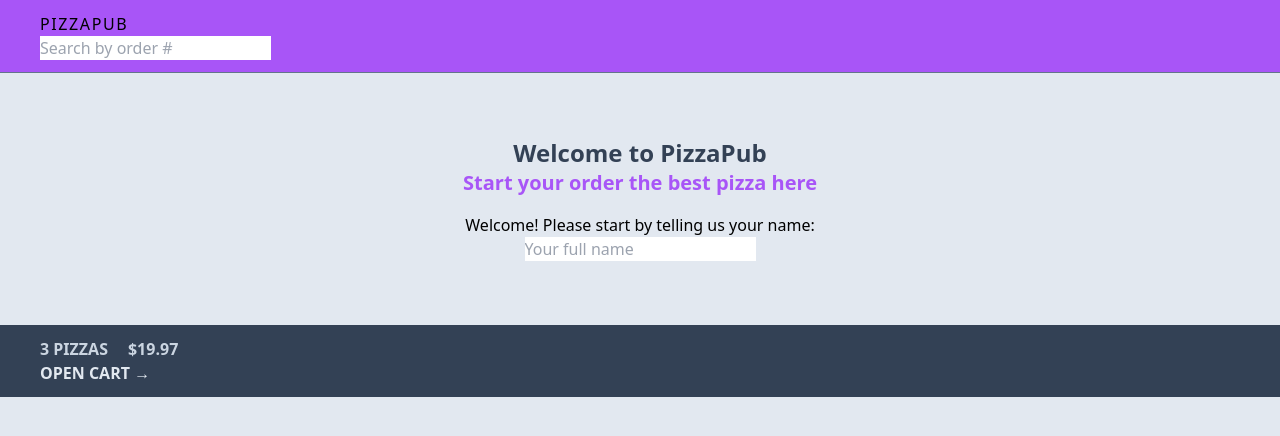
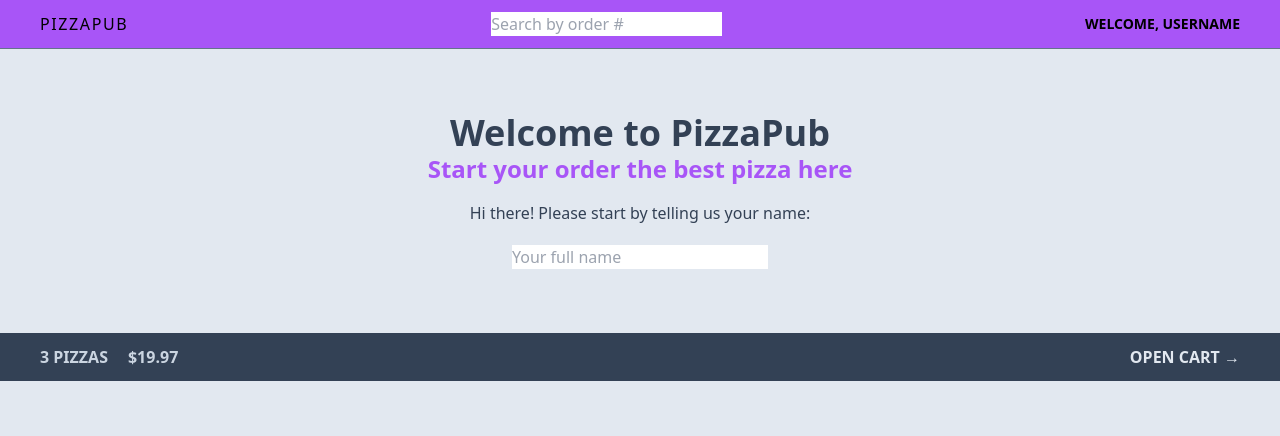
Before and after one commit to bakNa2t/pizzapub, a React (Vite) app: page / in a window 1280 px wide. Shown: the top 436 px of the page. Built offline with nearby package versions, Linux system fonts and the light colour scheme.

Commit message:
Added flex style to components

```diff
--- a/src/base-blocks/cart/CartFooterOverview.jsx
+++ b/src/base-blocks/cart/CartFooterOverview.jsx
@@ -2,7 +2,7 @@ import { Link } from "react-router-dom";
 
 function CartFooterOverview() {
   return (
-    <div className="bg-slate-700 px-6 py-3 text-sm font-semibold uppercase text-slate-200 sm:px-10 md:text-base">
+    <div className="flex items-center justify-between bg-slate-700 px-6 py-3 text-sm font-semibold uppercase text-slate-200 sm:px-10 md:text-base">
       <p className="space-x-3 text-slate-300 sm:space-x-5">
         <span>3 pizzas</span>
         <span>$19.97</span>
--- a/src/base-blocks/user/UserCreating.jsx
+++ b/src/base-blocks/user/UserCreating.jsx
@@ -9,13 +9,16 @@ function CreateUser() {
 
   return (
     <form onSubmit={handleSubmit}>
-      <p>Welcome! Please start by telling us your name:</p>
+      <p className="mb-5 text-sm text-slate-700 md:text-base">
+        Hi there! Please start by telling us your name:
+      </p>
 
       <input
         type="text"
         placeholder="Your full name"
         value={username}
         onChange={(e) => setUsername(e.target.value)}
+        className="w-64"
       />
 
       {username !== "" && (
--- a/src/base-blocks/user/UserName.jsx
+++ b/src/base-blocks/user/UserName.jsx
@@ -1,5 +1,9 @@
 function UserName() {
-  return <div className="hidden text-sm font-semibold">Welcome, USERNAME</div>;
+  return (
+    <div className="hidden text-sm font-semibold md:block">
+      Welcome, USERNAME
+    </div>
+  );
 }
 
 export default UserName;
--- a/src/ui-blocks/Header.jsx
+++ b/src/ui-blocks/Header.jsx
@@ -5,7 +5,7 @@ import UserName from "../base-blocks/user/UserName";
 
 function Header() {
   return (
-    <header className="border-b border-slate-500 bg-purple-500 px-6 py-3 uppercase sm:px-10">
+    <header className="flex items-center justify-between border-b border-slate-500 bg-purple-500 px-6 py-3 uppercase sm:px-10">
       <Link to="/" className="tracking-widest">
         PizzaPub
       </Link>
--- a/src/ui-blocks/MainPage.jsx
+++ b/src/ui-blocks/MainPage.jsx
@@ -2,11 +2,11 @@ import UserCreating from "../base-blocks/user/UserCreating";
 
 function MainPage() {
   return (
-    <div className="my-12 text-center sm:my-16">
-      <h1 className=" text-center text-2xl font-semibold text-slate-700">
+    <div className="my-12 px-5 text-center sm:my-16">
+      <h1 className=" text-center text-2xl font-semibold text-slate-700 md:text-4xl">
         Welcome to PizzaPub
       </h1>
-      <p className="mb-4 text-center text-xl font-semibold text-purple-500">
+      <p className="mb-4 text-center text-xl font-semibold text-purple-500 md:text-2xl">
         Start your order the best pizza here
       </p>
       <UserCreating />
```
